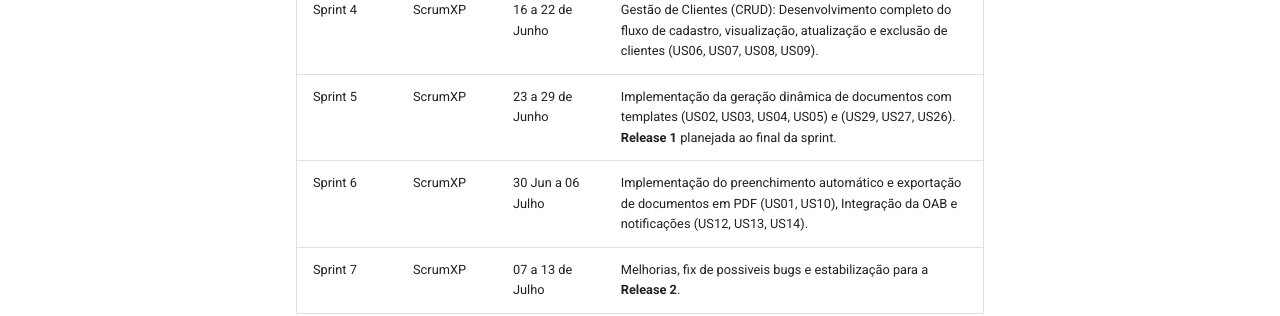
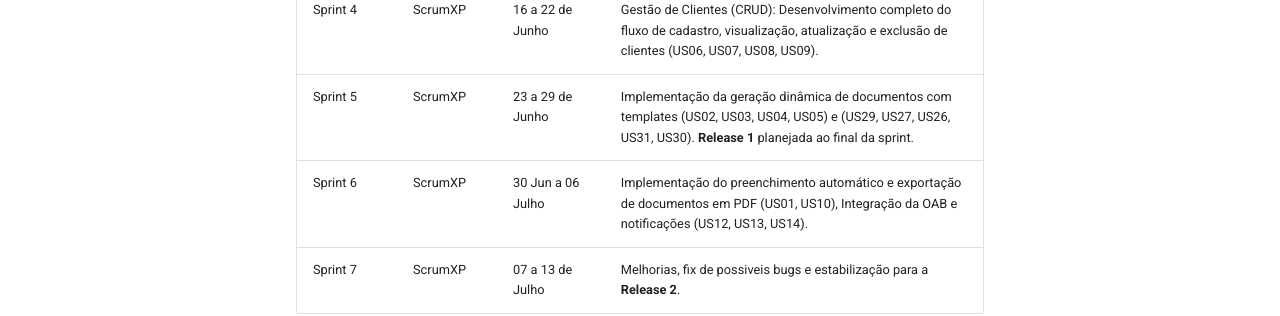
Before and after one commit to mdsreq-fga-unb/2025.1-T01-AdvogaAI, an MkDocs documentation site: the page built from docs/cronograma.md, in a window 1280 px wide and 1314 px high. Shown: the part 824-1140 px from the top of the window. Built offline with MkDocs 1.6.1 and Material for MkDocs 9.7.7, drawn with Linux system fonts in a browser that asks for light colours.

Commit message:
Update cronograma.md

```diff
--- a/docs/cronograma.md
+++ b/docs/cronograma.md
@@ -11,7 +11,7 @@
 | Sprint 2 | ScrumXP | 02 a 08 de Junho  | Validação do MVP e backlog selecionado.                                                      |
 | Sprint 3 | ScrumXP | 09 a 15 de Junho  | Planejamento do CRUD: Planejamento técnico, prototipação final e preparação para o desenvolvimento do módulo de clientes.
 | Sprint 4 | ScrumXP | 16 a 22 de Junho  | Gestão de Clientes (CRUD): Desenvolvimento completo do fluxo de cadastro, visualização, atualização e exclusão de clientes (US06, US07, US08, US09).|
-| Sprint 5 | ScrumXP | 23 a 29 de Junho  | Implementação da geração dinâmica de documentos com templates (US02, US03, US04, US05) e (US29, US27, US26). **Release 1** planejada ao final da sprint.|
+| Sprint 5 | ScrumXP | 23 a 29 de Junho  | Implementação da geração dinâmica de documentos com templates (US02, US03, US04, US05) e (US29, US27, US26, US31, US30). **Release 1** planejada ao final da sprint.|
 | Sprint 6 | ScrumXP | 30 Jun a 06 Julho | Implementação do preenchimento automático e exportação de documentos em PDF (US01, US10), Integração da OAB e notificações (US12, US13, US14).|
 | Sprint 7 | ScrumXP | 07 a 13 de Julho  | Melhorias, fix de possiveis bugs e estabilização para a **Release 2**.                                                        |
 
```
